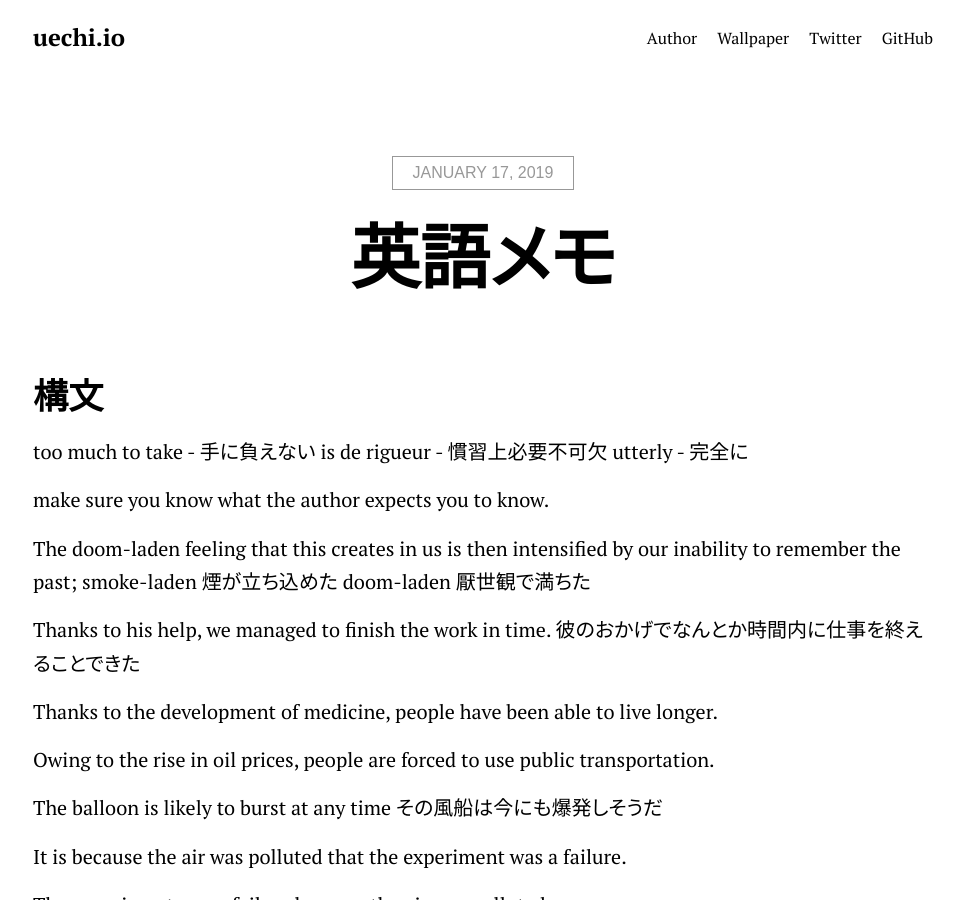
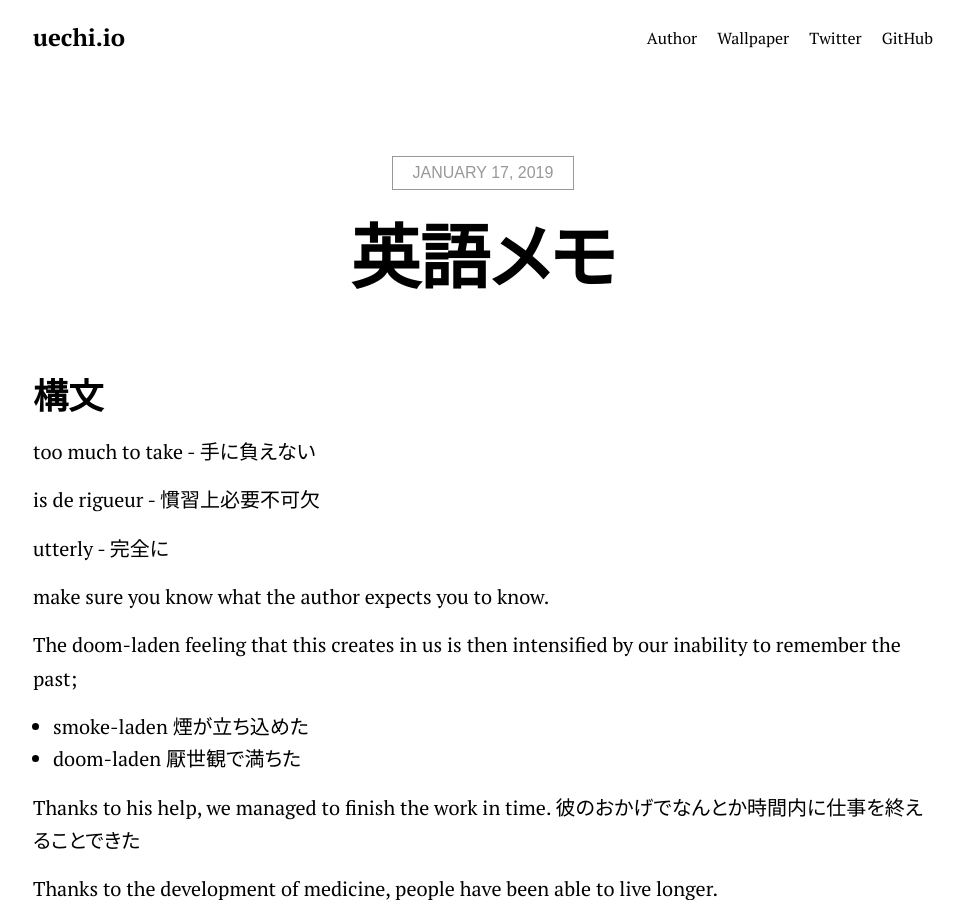
Before and after one commit to uetchy/uechi.io, a Jekyll site: the page built from _posts/2019-01-17-english-note.markdown, in a window 1280 px wide and 900 px high. Shown: the whole window, without its empty margins (157-1121 px from the left). Built offline with Jekyll 4.4.1, drawn with Linux system fonts in a browser that asks for light colours; nearby versions of some CDN libraries; comment, search, counter and statistics services are not loaded.

```diff
--- a/_posts/2019-01-17-english-note.markdown
+++ b/_posts/2019-01-17-english-note.markdown
@@ -6,14 +6,17 @@ date: 2019-01-17 19:31:00 +09:00
 # 構文
 
 too much to take - 手に負えない
+
 is de rigueur - 慣習上必要不可欠
+
 utterly - 完全に
 
 make sure you know what the author expects you to know.
 
 The doom-laden feeling that this creates in us is then intensified by our inability to remember the past;
-smoke-laden 煙が立ち込めた
-doom-laden 厭世観で満ちた
+
+- smoke-laden 煙が立ち込めた
+- doom-laden 厭世観で満ちた
 
 Thanks to his help, we managed to finish the work in time. 彼のおかげでなんとか時間内に仕事を終えることできた
 
```
